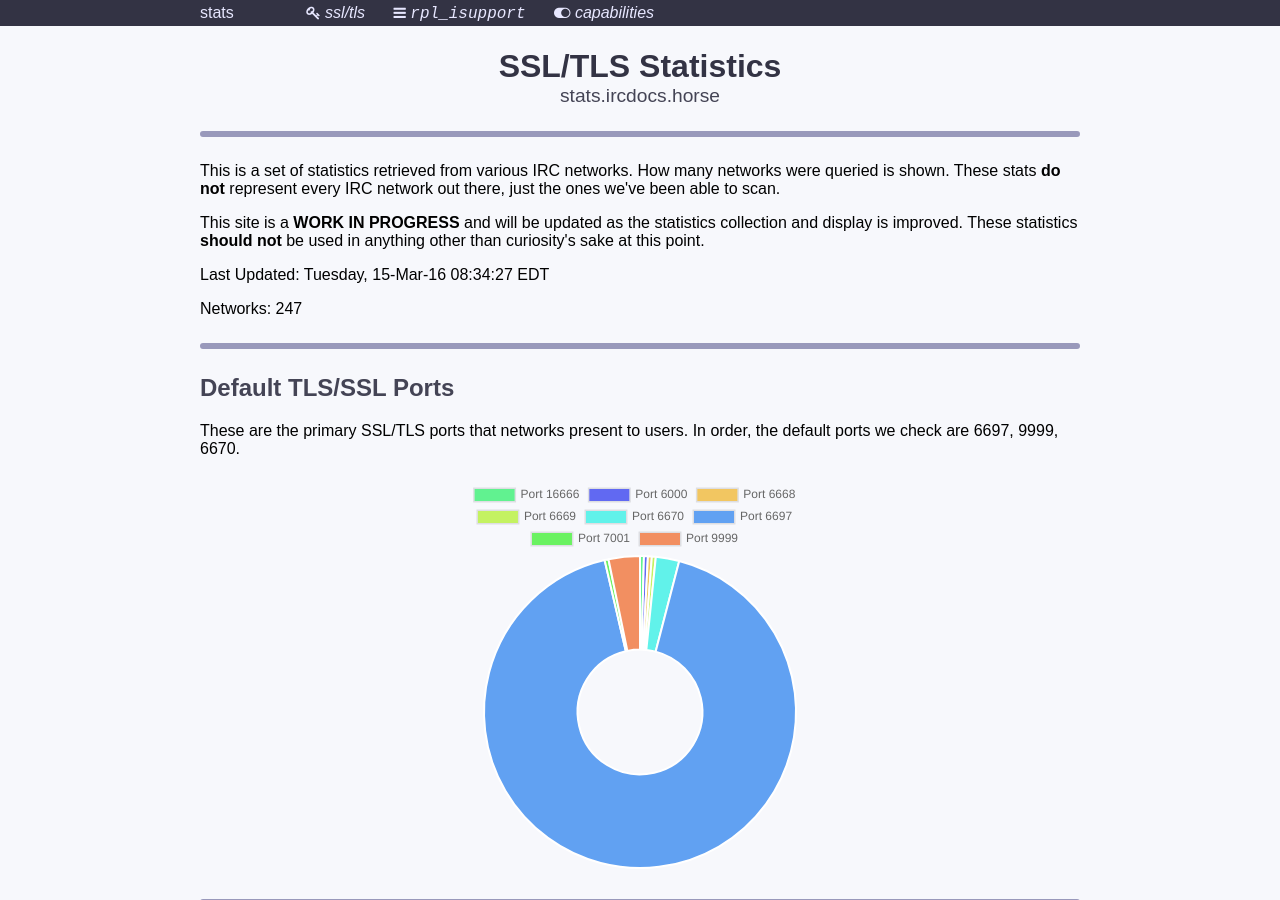
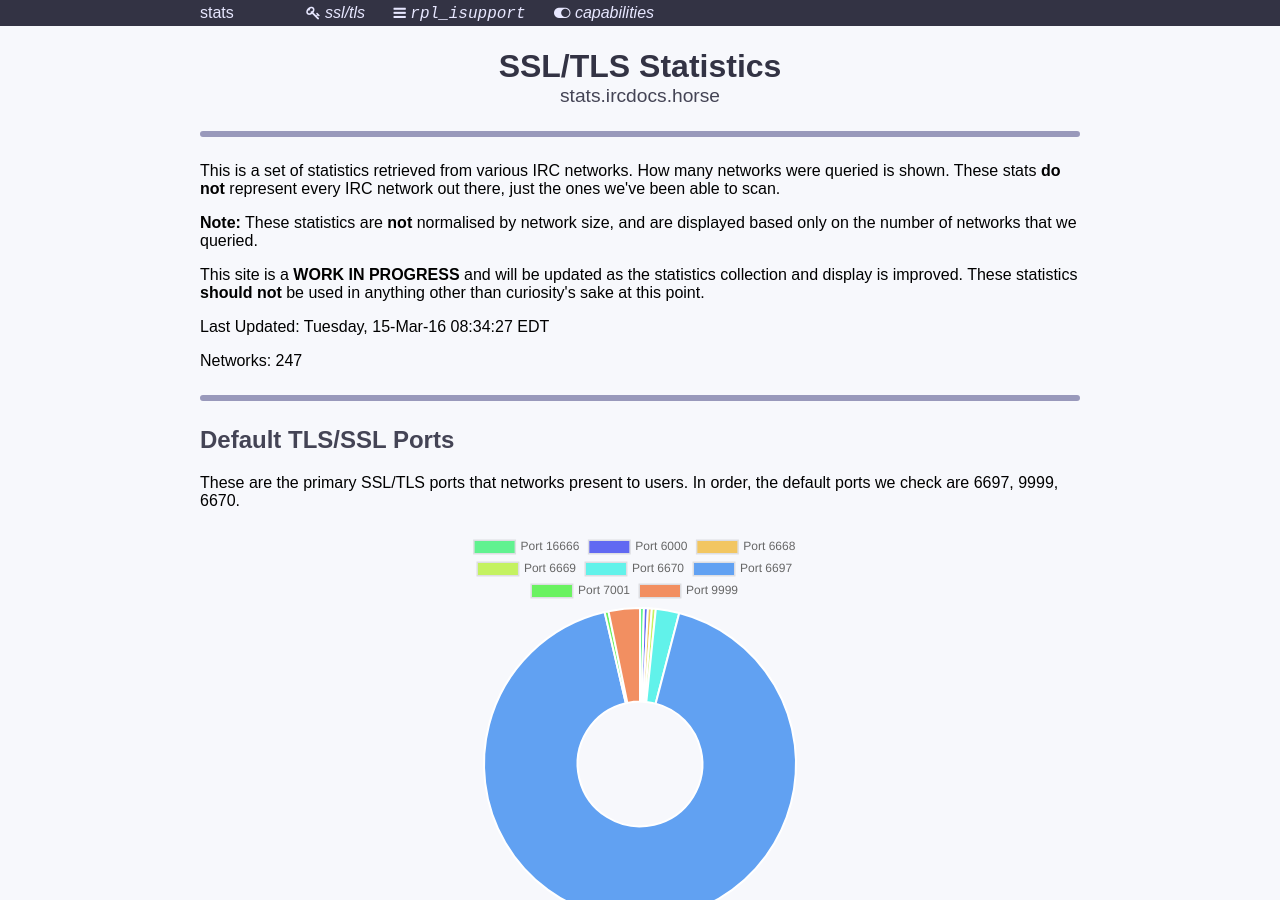
Before and after one commit to ircdocs/irc-stats, a Jekyll site: the page built from ssl-tls/index.html, in a window 1280 px wide and 900 px high. Built offline with Jekyll 4.4.1, drawn with Linux system fonts in a browser that asks for light colours; Markdown is read by kramdown in place of the engine named in the settings.

Commit message:
pages: Add note about network size normalization

```diff
--- a/client-caps/index.html
+++ b/client-caps/index.html
@@ -14,6 +14,9 @@ title: Client Capabilities Statistics
 
 <p>
 	This is a set of statistics retrieved from various IRC networks. How many networks were queried is shown. These stats <strong>do not</strong> represent every IRC network out there, just the ones we've been able to scan.
+</p>
+<p>
+	<strong>Note:</strong> These statistics are <strong>not</strong> normalised by network size, and are displayed based only on the number of networks that we queried.
 </p>
 <p>
 	This site is a <strong>WORK IN PROGRESS</strong> and will be updated as the statistics collection and display is improved. These statistics <strong>should not</strong> be used in anything other than curiosity's sake at this point.
--- a/isupport/index.html
+++ b/isupport/index.html
@@ -14,6 +14,9 @@ title: IRC RPL_ISUPPORT Statistics
 
 <p>
 	This is a set of statistics retrieved from various IRC networks. How many networks were queried is shown. These stats <strong>do not</strong> represent every IRC network out there, just the ones we've been able to scan.
+</p>
+<p>
+	<strong>Note:</strong> These statistics are <strong>not</strong> normalised by network size, and are displayed based only on the number of networks that we queried.
 </p>
 <p>
 	This site is a <strong>WORK IN PROGRESS</strong> and will be updated as the statistics collection and display is improved. These statistics <strong>should not</strong> be used in anything other than curiosity's sake at this point.
--- a/ssl-tls/index.html
+++ b/ssl-tls/index.html
@@ -14,6 +14,9 @@ title: IRC SSL/TLS Statistics
 
 <p>
 	This is a set of statistics retrieved from various IRC networks. How many networks were queried is shown. These stats <strong>do not</strong> represent every IRC network out there, just the ones we've been able to scan.
+</p>
+<p>
+	<strong>Note:</strong> These statistics are <strong>not</strong> normalised by network size, and are displayed based only on the number of networks that we queried.
 </p>
 <p>
 	This site is a <strong>WORK IN PROGRESS</strong> and will be updated as the statistics collection and display is improved. These statistics <strong>should not</strong> be used in anything other than curiosity's sake at this point.
```
